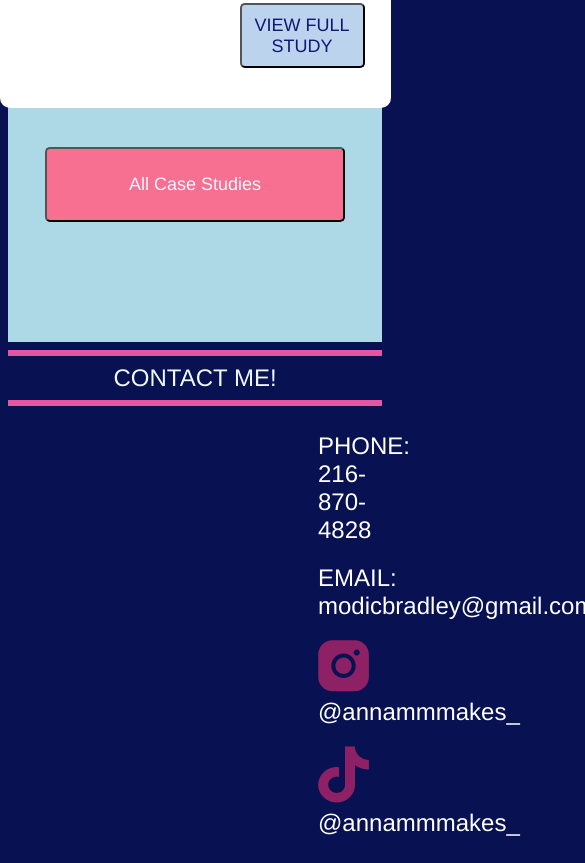
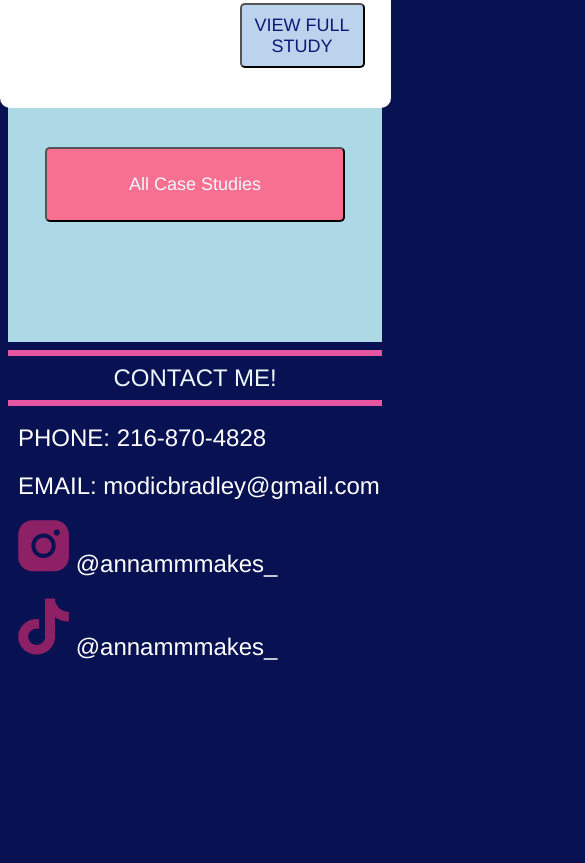
Before and after one commit to amodicbr/UX_UI_HW_18, a plain HTML site: page index.html in a window 390 px wide. Shown: the part 3031-3894 px from the top of the page, 585 px wide, since content can reach past the window. After the commit the page ends 3710 px from the top, so only its background shows below. Drawn offline with Linux system fonts and the light colour scheme.

Commit message:
Update style.css

```diff
--- a/style.css
+++ b/style.css
@@ -431,14 +431,20 @@ section{
 
 .foot{
     display: block;
+    margin: 0 auto;
+    width: 500px;
+}
+
+@media screen and (max-width:700px){
+    .foot{
+        margin: 0 auto;
+        padding-left: 0px;
+    }
 }
 
 .footer{
-    display: inline-block;
     font-size: 24px;
     padding: 10px;
-    margin: 0 auto;
-
 }
 
 
```
